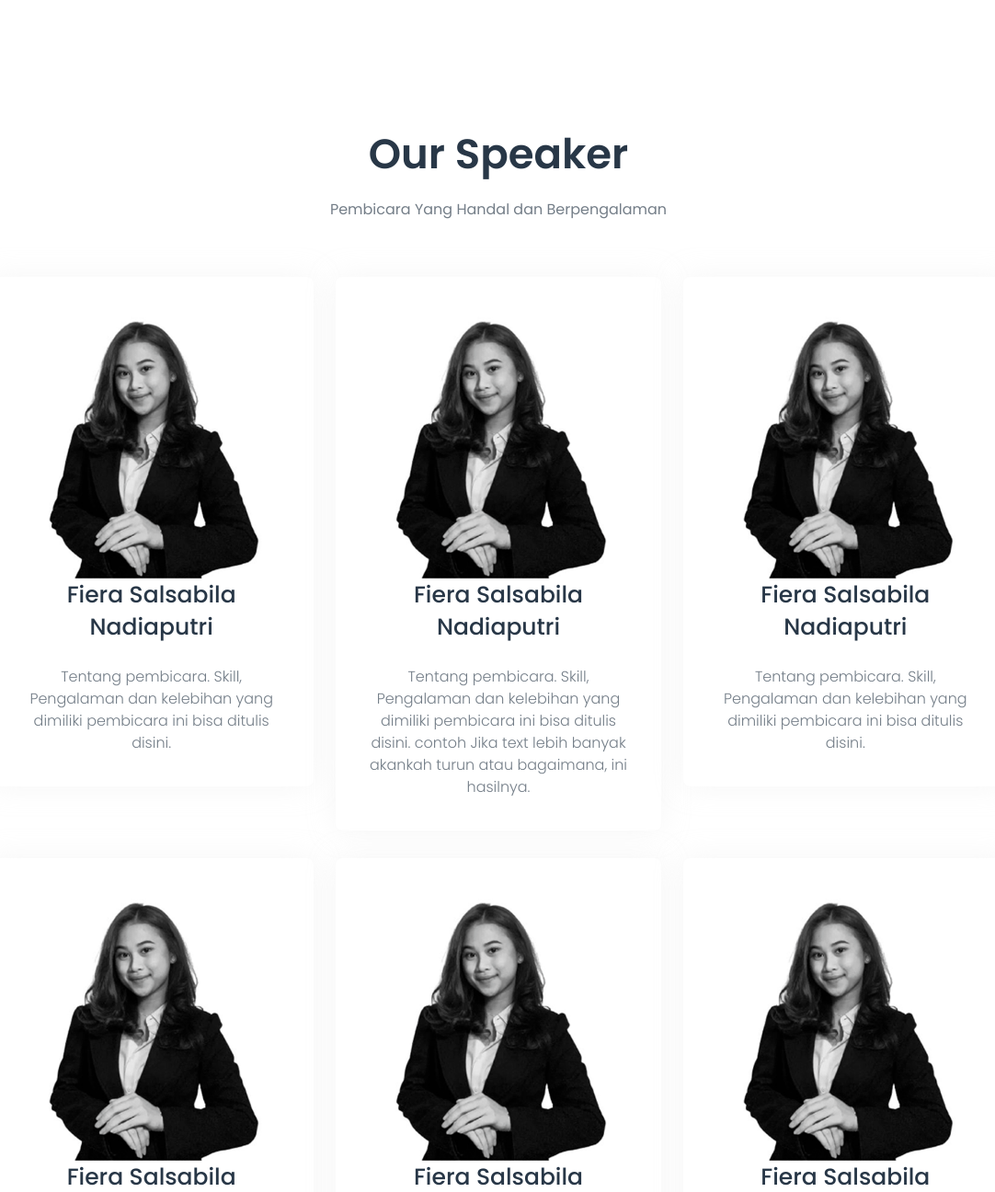
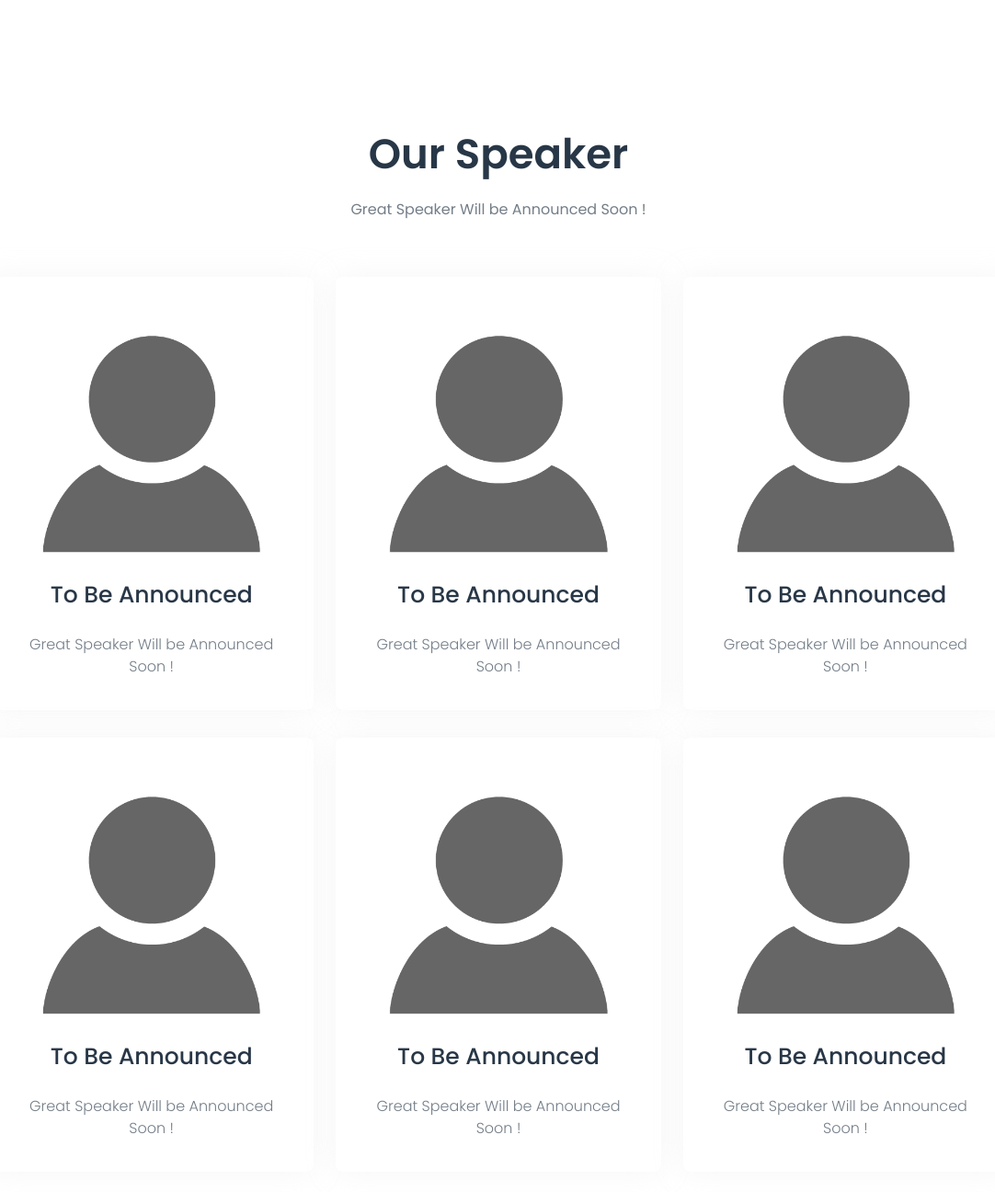
Before and after one commit to Tintapen/coprlegal, a CodeIgniter app: page /database/ in a window 1280 px wide. Shown: the part 1600-2896 px from the top of the page at 92% size, without its empty margins (98-1180 px from the left). Run offline with CodeIgniter, Linux system fonts and the light colour scheme.

Commit message:
Edit Sepaker To be Announced

```diff
--- a/application/views/template/footer.php
+++ b/application/views/template/footer.php
@@ -16,7 +16,7 @@
 						<li><a href="#home">About CLA</a></li>
 						<li><a href="#our-speaker">Our Speaker</a></li>
 						<li><a href="#session">Session</a></li>
-						<li><a href="#publication">Publication</a></li>
+						<!-- <li><a href="#publication">Publication</a></li> -->
 						<li><a href="#committee">The Committess</a></li>
 
 					</ul>
--- a/application/views/template/header.php
+++ b/application/views/template/header.php
@@ -80,9 +80,9 @@
 									<li class="nav-item">
 										<a class="page-scroll" href="#session">Session</a>
 									</li>
-									<li class="nav-item">
+									<!-- <li class="nav-item">
 										<a class="page-scroll" href="#publication">publication</a>
-									</li>
+									</li> -->
 									<li class="nav-item">
 										<a class="page-scroll" href="#committee">The Committess</a>
 									</li>
--- a/application/views/template/our-speaker.php
+++ b/application/views/template/our-speaker.php
@@ -5,7 +5,7 @@
 			<div class="col-xl-6 col-lg-7 col-md-10 mx-auto">
 				<div class="section-title text-center">
 					<h2 class="mb-15 wow fadeInUp" data-wow-delay=".2s">Our Speaker</h2>
-					<p class="wow fadeInUp" data-wow-delay=".4s">Pembicara Yang Handal dan Berpengalaman</p>
+					<p class="wow fadeInUp" data-wow-delay=".4s">Great Speaker Will be Announced Soon !</p>
 				</div>
 			</div>
 		</div>
@@ -13,66 +13,66 @@
 			<div class="col-xl-4 col-lg-4 col-md-6">
 				<div class="single-skill wow fadeInUp" data-wow-delay=".2s">
 					<div class="">
-						<img src="<?= site_url('assets/images/cla/data/fiera.png') ?>" alt="">
+						<img src="<?= site_url('assets/images/cla2/avatar.png') ?>" alt="">
 					</div>
 					<div class="skill-content">
-						<h4>Fiera Salsabila Nadiaputri</h4>
-						<p>Tentang pembicara. Skill, Pengalaman dan kelebihan yang dimiliki pembicara ini bisa ditulis disini.</p>
+						<h4>To Be Announced</h4>
+						<p>Great Speaker Will be Announced Soon !</p>
 					</div>
 				</div>
 			</div>
 			<div class="col-xl-4 col-lg-4 col-md-6">
 				<div class="single-skill wow fadeInUp" data-wow-delay=".2s">
 					<div class="">
-						<img src="<?= site_url('assets/images/cla/data/fiera.png') ?>" alt="">
+						<img src="<?= site_url('assets/images/cla2/avatar.png') ?>" alt="">
 					</div>
 					<div class="skill-content">
-						<h4>Fiera Salsabila Nadiaputri</h4>
-						<p>Tentang pembicara. Skill, Pengalaman dan kelebihan yang dimiliki pembicara ini bisa ditulis disini. contoh Jika text lebih banyak akankah turun atau bagaimana, ini hasilnya.</p>
+						<h4>To Be Announced</h4>
+						<p>Great Speaker Will be Announced Soon !</p>
 					</div>
 				</div>
 			</div>
 			<div class="col-xl-4 col-lg-4 col-md-6">
 				<div class="single-skill wow fadeInUp" data-wow-delay=".2s">
 					<div class="">
-						<img src="<?= site_url('assets/images/cla/data/fiera.png') ?>" alt="">
+						<img src="<?= site_url('assets/images/cla2/avatar.png') ?>" alt="">
 					</div>
 					<div class="skill-content">
-						<h4>Fiera Salsabila Nadiaputri</h4>
-						<p>Tentang pembicara. Skill, Pengalaman dan kelebihan yang dimiliki pembicara ini bisa ditulis disini.</p>
+						<h4>To Be Announced</h4>
+						<p>Great Speaker Will be Announced Soon !</p>
 					</div>
 				</div>
 			</div>
 			<div class="col-xl-4 col-lg-4 col-md-6">
 				<div class="single-skill wow fadeInUp" data-wow-delay=".2s">
 					<div class="">
-						<img src="<?= site_url('assets/images/cla/data/fiera.png') ?>" alt="">
+						<img src="<?= site_url('assets/images/cla2/avatar.png') ?>" alt="">
 					</div>
 					<div class="skill-content">
-						<h4>Fiera Salsabila Nadiaputri</h4>
-						<p>Tentang pembicara. Skill, Pengalaman dan kelebihan yang dimiliki pembicara ini bisa ditulis disini.</p>
+						<h4>To Be Announced</h4>
+						<p>Great Speaker Will be Announced Soon !</p>
 					</div>
 				</div>
 			</div>
 			<div class="col-xl-4 col-lg-4 col-md-6">
 				<div class="single-skill wow fadeInUp" data-wow-delay=".2s">
 					<div class="">
-						<img src="<?= site_url('assets/images/cla/data/fiera.png') ?>" alt="">
+						<img src="<?= site_url('assets/images/cla2/avatar.png') ?>" alt="">
 					</div>
 					<div class="skill-content">
-						<h4>Fiera Salsabila Nadiaputri</h4>
-						<p>Tentang pembicara. Skill, Pengalaman dan kelebihan yang dimiliki pembicara ini bisa ditulis disini.</p>
+						<h4>To Be Announced</h4>
+						<p>Great Speaker Will be Announced Soon !</p>
 					</div>
 				</div>
 			</div>
 			<div class="col-xl-4 col-lg-4 col-md-6">
 				<div class="single-skill wow fadeInUp" data-wow-delay=".2s">
 					<div class="">
-						<img src="<?= site_url('assets/images/cla/data/fiera.png') ?>" alt="">
+						<img src="<?= site_url('assets/images/cla2/avatar.png') ?>" alt="">
 					</div>
 					<div class="skill-content">
-						<h4>Fiera Salsabila Nadiaputri</h4>
-						<p>Tentang pembicara. Skill, Pengalaman dan kelebihan yang dimiliki pembicara ini bisa ditulis disini.</p>
+						<h4>To Be Announced</h4>
+						<p>Great Speaker Will be Announced Soon !</p>
 					</div>
 				</div>
 			</div>
```
Also changed, not shown: assets/images/cla2/Abiel Cale.jpg (deleted), assets/images/cla2/Gabriella Jasmine.jpg (deleted), assets/images/cla2/Jessica Yemima.jpg (deleted), assets/images/cla2/Kent Victory.JPG (deleted), assets/images/cla2/Kevin Veronica.jpeg (deleted), assets/images/cla2/Patricia Ingrid.jpg (deleted), assets/images/cla2/Vanesa Togatorop.jpg (deleted), assets/images/cla2/avatar.png (added), assets/images/cla2/shane patrick.jpeg (deleted).
